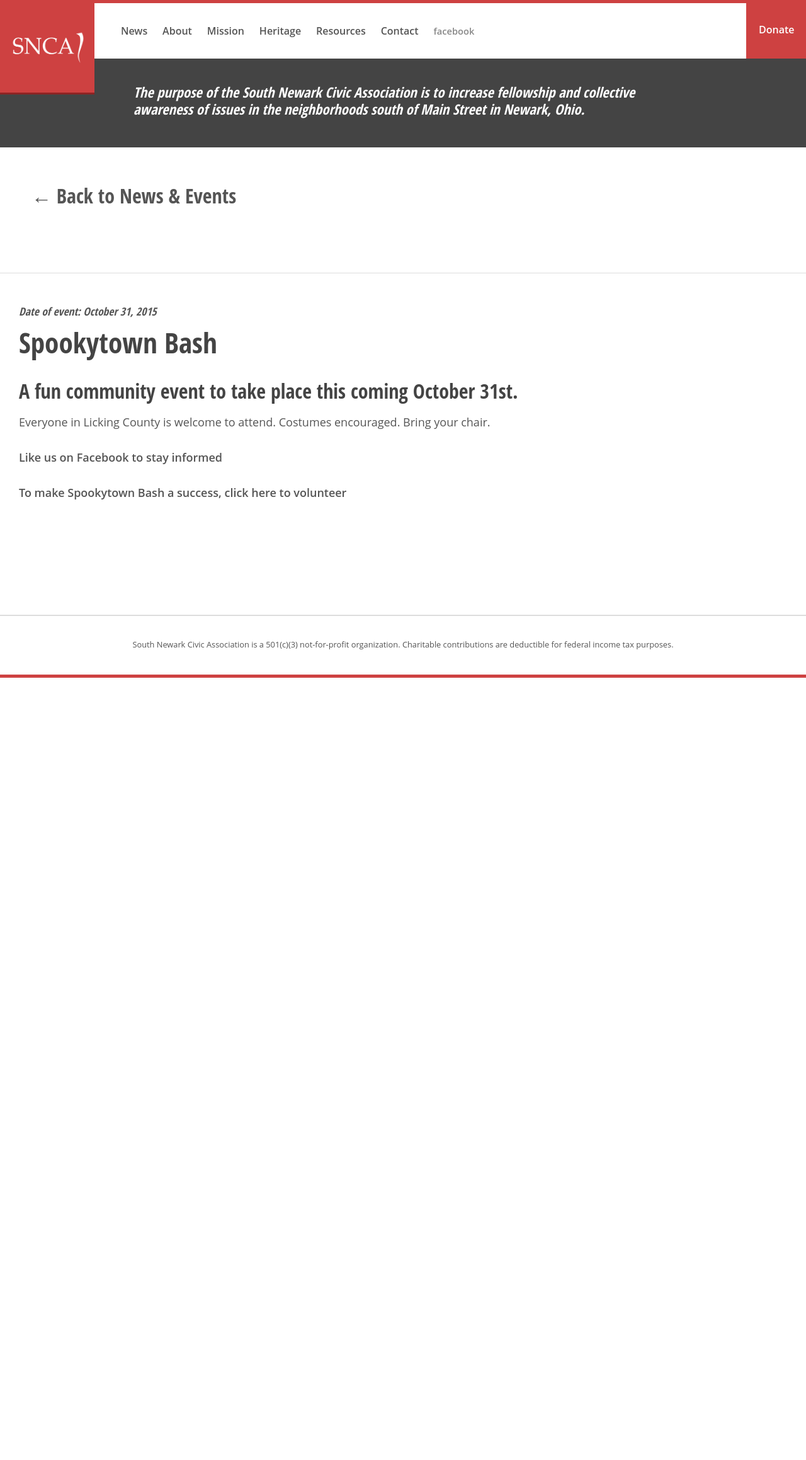
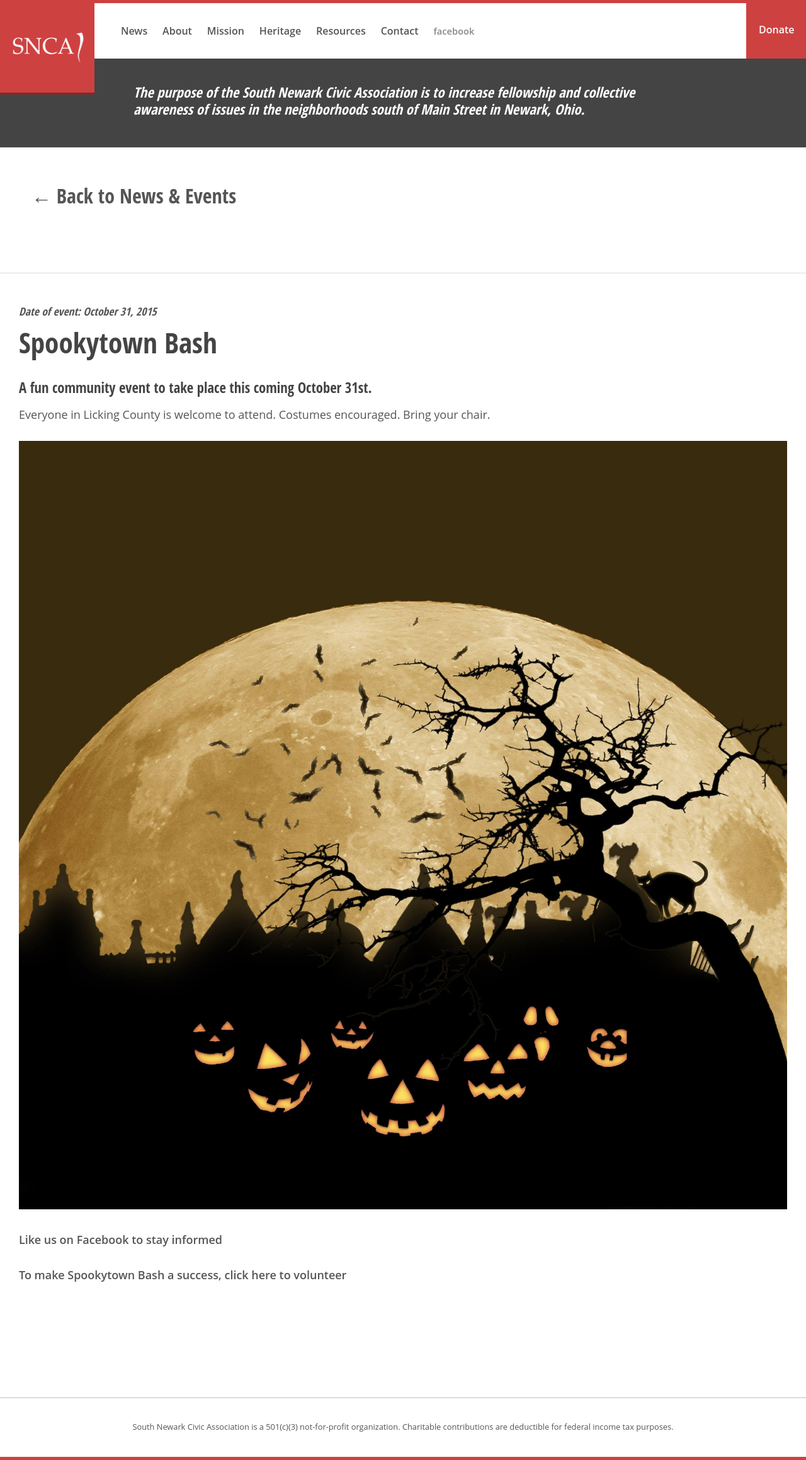
Before and after one commit to jeremyeblake/mysouthnewark, a Jekyll site: the page built from _posts/news/2015-09-17-spookytown-bash.md, in a window 1280 px wide. Shown: the whole page at 63% size. Built offline with Jekyll 4.4.1, drawn with Linux system fonts in a browser that asks for light colours; Markdown is read by kramdown in place of the engine named in the settings; before the commit the page ends 1076 px from its top, so only the background shows below that.

Commit message:
Updating post

```diff
--- a/_posts/news/2015-09-17-spookytown-bash.md
+++ b/_posts/news/2015-09-17-spookytown-bash.md
@@ -10,8 +10,10 @@ published: true
 title: Spookytown Bash
 ---
 
-## A fun community event to take place this coming October 31st.
+### A fun community event to take place this coming October 31st.
 Everyone in Licking County is welcome to attend. Costumes encouraged. Bring your chair.
+
+![canal-market-district.jpg](/public/images/msn-spooky-01.jpg)
 
 [Like us on Facebook to stay informed](https://www.facebook.com/spookytownbash)
 
```
